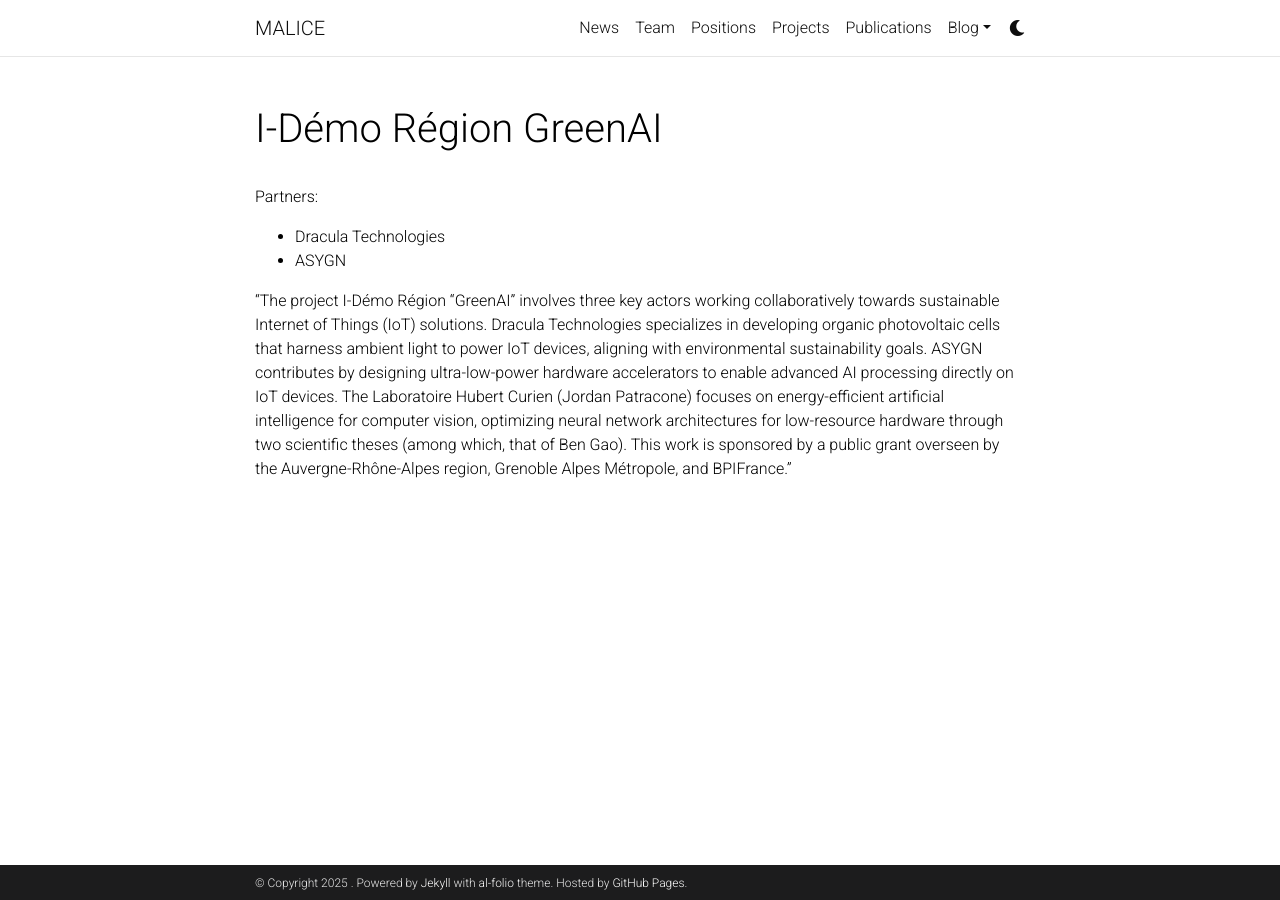
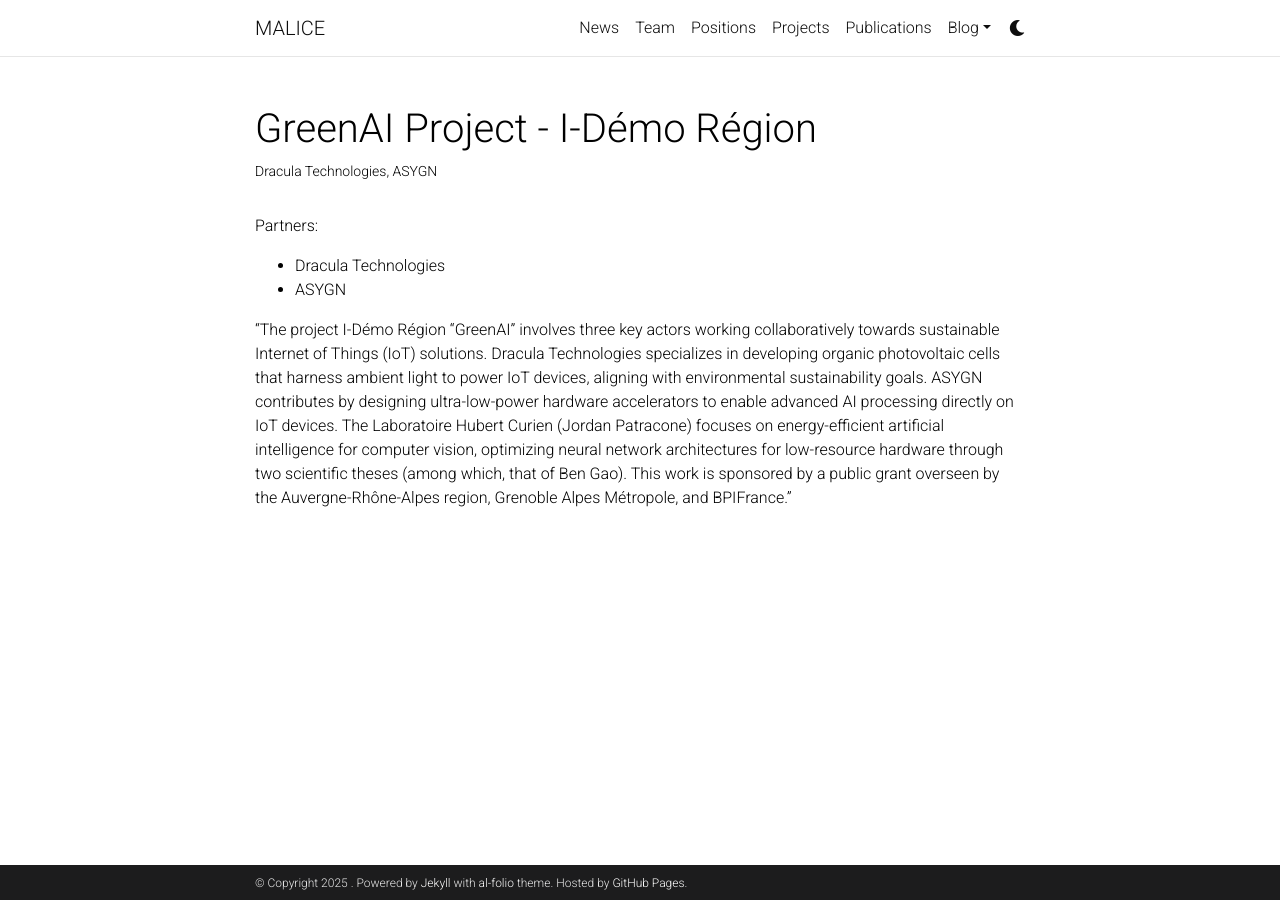
Before and after one commit to labhc-malice/labhc-malice.github.io, a Jekyll site: the page built from _projects/GREENAI.md, in a window 1280 px wide. Built offline with Jekyll 4.4.1, drawn with Linux system fonts in a browser that asks for light colours; comment, search, counter and statistics services are not loaded; a style sheet for code colours, icons or effects is not loaded.

Commit message:
Update GreenIA Partners and name

```diff
--- a/_projects/GREENAI.md
+++ b/_projects/GREENAI.md
@@ -1,6 +1,7 @@
 ---
 layout: page
-title: I-Démo Région GreenAI
+title: GreenAI Project - I-Démo Région
+description: Dracula Technologies, ASYGN
 img: assets/img/project/logo-GREENAI.png
 importance: 1
 category: ongoing
```
